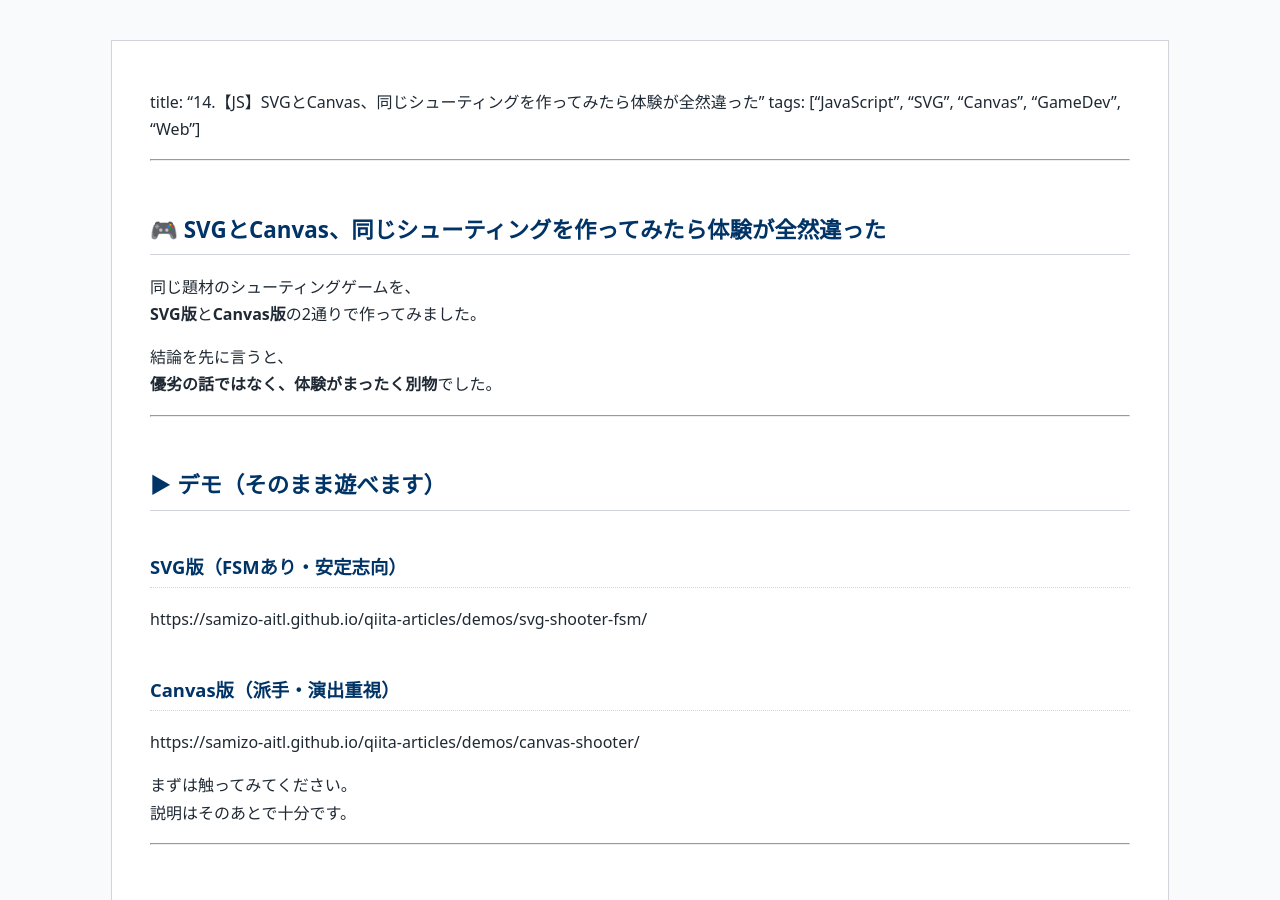
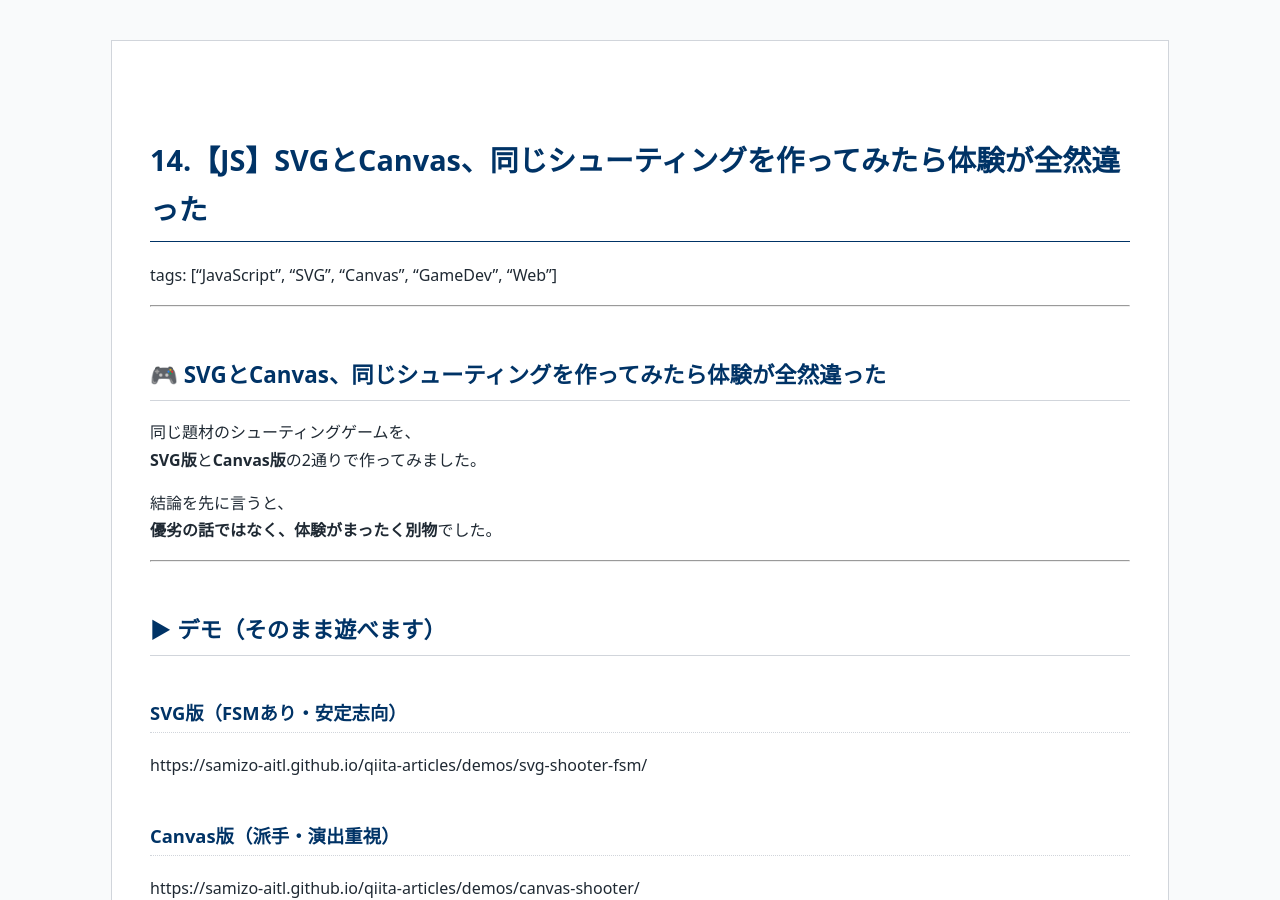
Before and after one commit to Samizo-AITL/qiita-articles, a Jekyll site: the page built from articles/14_svg_vs_canvas_same_game.md, in a window 1280 px wide and 900 px high. Built offline with Jekyll 4.4.1, drawn with Linux system fonts in a browser that asks for light colours; some of the changed lines change nothing that is shown.

Commit message:
Update 14_svg_vs_canvas_same_game.md

```diff
--- a/articles/14_svg_vs_canvas_same_game.md
+++ b/articles/14_svg_vs_canvas_same_game.md
@@ -3,7 +3,7 @@ layout: default
 title: Qiita Articles
 ---
 
-title: "14.【JS】SVGとCanvas、同じシューティングを作ってみたら体験が全然違った"
+# 14.【JS】SVGとCanvas、同じシューティングを作ってみたら体験が全然違った
 tags: ["JavaScript", "SVG", "Canvas", "GameDev", "Web"]
 
 ---
```
